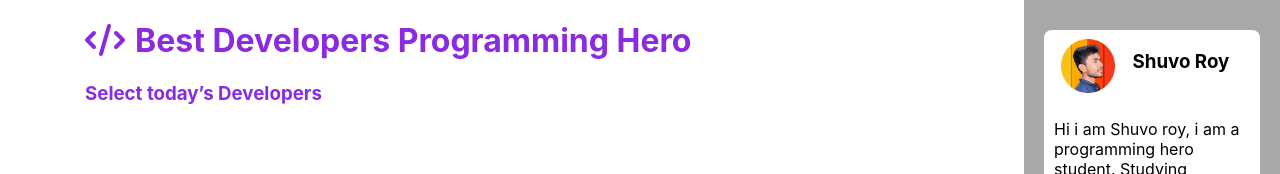
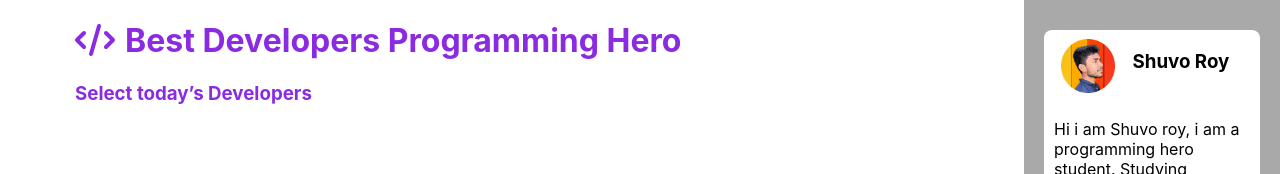
Before and after one commit to shuvornoy/ultra-active-club, a React (Create React App) app: page / in a window 1280 px wide. Shown: the top 174 px of the page. Built offline with nearby package versions, Linux system fonts and the light colour scheme.

Commit message:
update code

```diff
--- a/src/App.css
+++ b/src/App.css
@@ -2,7 +2,6 @@
   position: absolute;
   margin-left: 75px;
   color: blueviolet;
-  padding: 0 10px;
 }
 .title span{
   margin-left: 10px;
--- a/src/components/Developers/Developers.css
+++ b/src/components/Developers/Developers.css
@@ -14,6 +14,7 @@
 
 @media only screen and (max-width:688px){
     .container{
+        width: 100%;
     display: grid;
       grid-template-columns: 1fr;
     }
```
